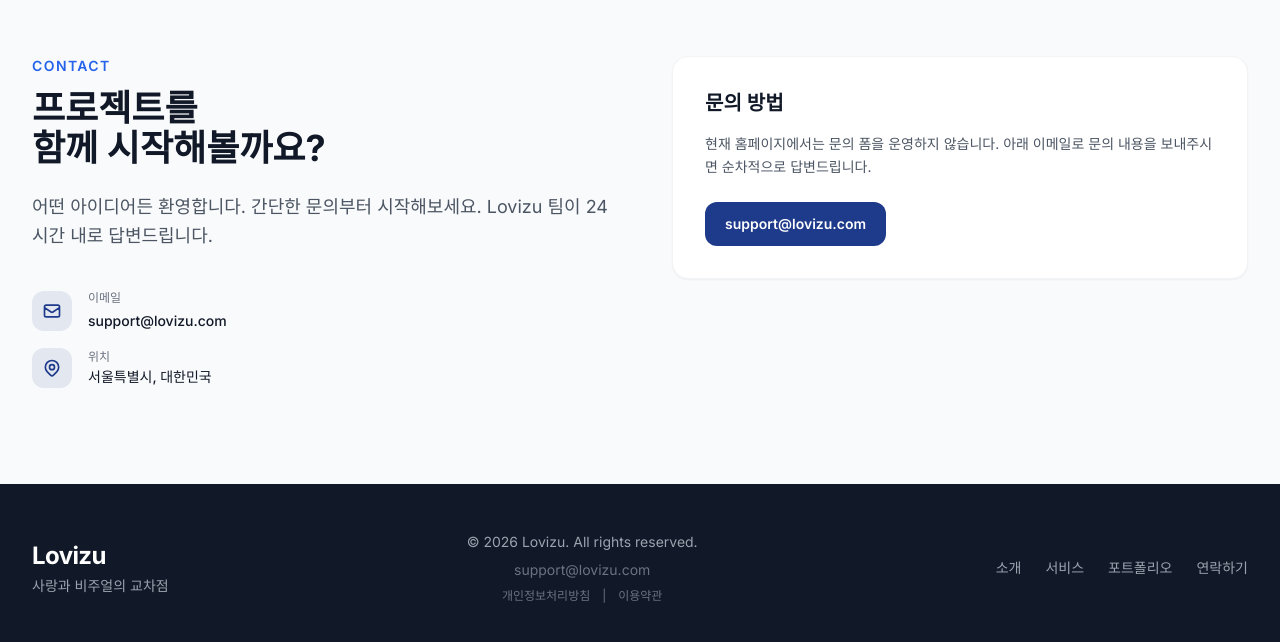
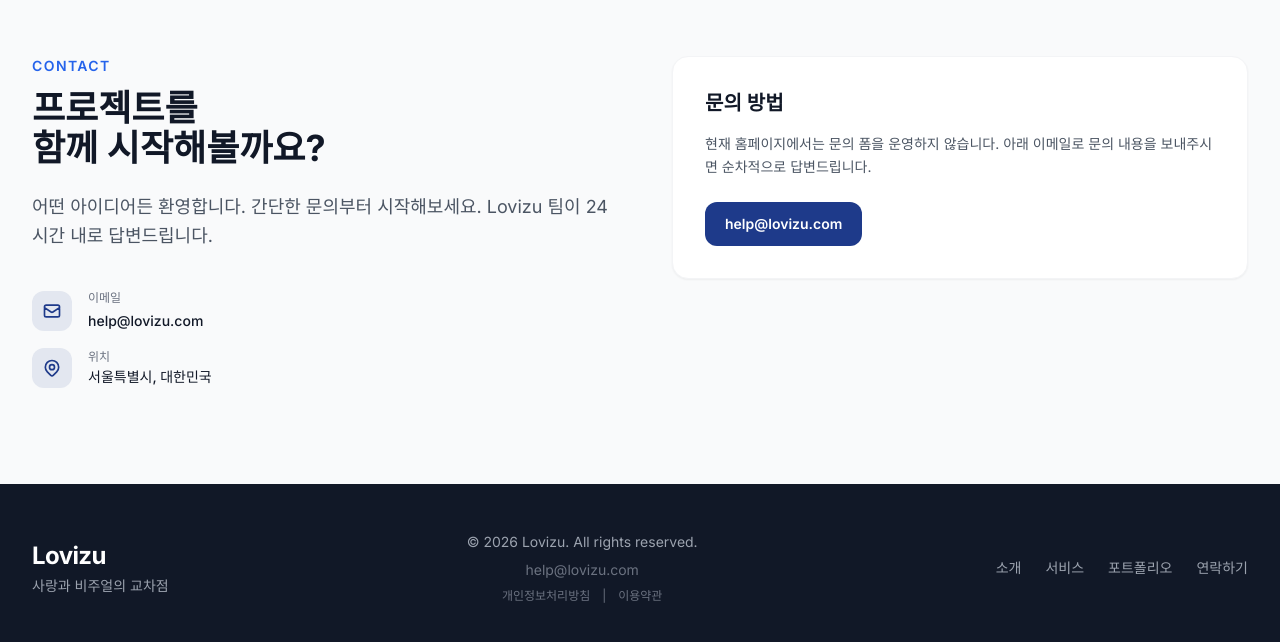
Before and after one commit to yousung/homepage, a Next.js app in the folder apps/web/: page / in a window 1280 px wide. Shown: the part 2959-3601 px from the top of the page. Built offline with nearby package versions, Linux system fonts and the light colour scheme.

Commit message:
fix(web): correct contact email and privacy policy link

```diff
--- a/apps/web/components/Footer.tsx
+++ b/apps/web/components/Footer.tsx
@@ -23,7 +23,7 @@
             </a>
             <div className="flex items-center gap-3 text-xs text-gray-500">
               <a
-                href="https://private-document.lovizu.com/"
+                href="https://lovizu.com/privacy-policy"
                 target="_blank"
                 rel="noreferrer"
                 className="hover:text-white transition-colors"
--- a/apps/web/lib/contactEmail.ts
+++ b/apps/web/lib/contactEmail.ts
@@ -1,4 +1,4 @@
-const CONTACT_EMAIL = 'support@lovizu.com';
+const CONTACT_EMAIL = 'help@lovizu.com';
 
 export function getContactEmail(): string {
   return CONTACT_EMAIL;
```
